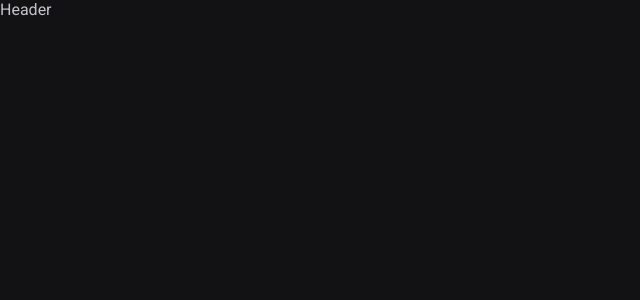
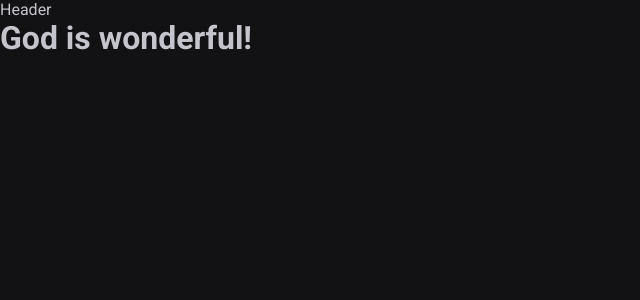
Before and after one commit to yale1995/my-timer, a React (Vite) app: page / in a window 1280 px wide. Shown: the top 300 px of the page, without its empty margins (0-640 px from the left). Built offline with nearby package versions, Linux system fonts and the light colour scheme.

Commit message:
feat: adding outlet in default layout

```diff
--- a/src/layouts/DefaultLayout.tsx
+++ b/src/layouts/DefaultLayout.tsx
@@ -1,9 +1,11 @@
+import { Outlet } from 'react-router-dom'
 import { Header } from '../components/Header'
 
 export function DefaultLayout() {
   return (
     <div>
       <Header />
+      <Outlet />
     </div>
   )
 }
```
